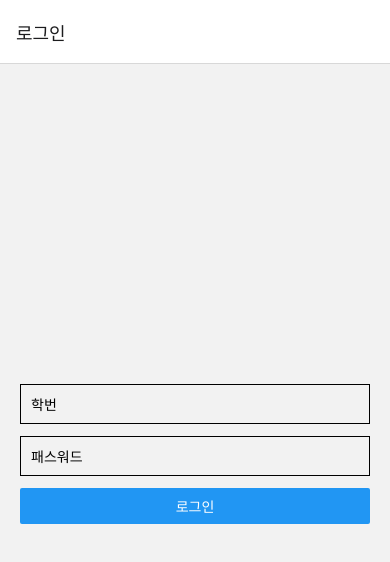
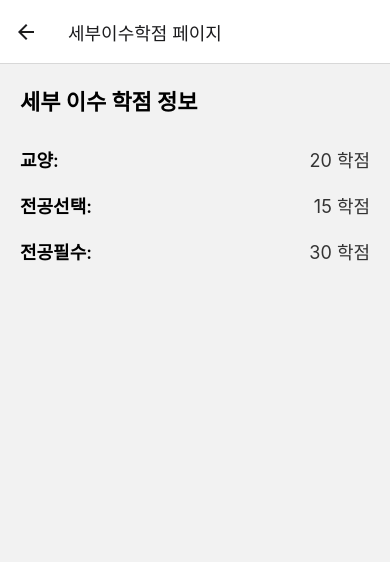
Before and after one commit to hz6450/2023-2-MobileProject, a React Native app in the folder mobileProject/: screen /DetailCredit in a window 390 px wide. Before the commit this address had no page. Shown: the top 562 px of the page. Built offline with nearby package versions, Linux system fonts and the light colour scheme.

Commit message:
Profile 페이지 수정필요

```diff
--- a/mobileProject/App.js
+++ b/mobileProject/App.js
@@ -3,6 +3,8 @@ import { NavigationContainer } from '@react-navigation/native';
 import { createNativeStackNavigator } from '@react-navigation/native-stack';
 import LoginScreen from './screen/Auth/Login';
 import HomeScreen from './screen/components/Home';
+import Profile from './screen/components/Profile';
+import DetailCredit from './screen/components/DetailCredit';
 
 // 스택 네비게이터 생성
 const Stack = createNativeStackNavigator();
@@ -13,6 +15,8 @@ function App() {
       <Stack.Navigator initialRouteName="Login">
         <Stack.Screen name="Login" component={LoginScreen} options={{ title: '로그인' }} />
         <Stack.Screen name="Home" component={HomeScreen} />
+        <Stack.Screen name="Profile" component={Profile} options={{ title: '프로필 페이지' }} />
+        <Stack.Screen name="DetailCredit" component={DetailCredit} options={{ title: '세부이수학점 페이지' }} />
       </Stack.Navigator>
     </NavigationContainer>
   );
--- a/mobileProject/package.json
+++ b/mobileProject/package.json
@@ -10,6 +10,7 @@
   },
   "dependencies": {
     "@expo/webpack-config": "^19.0.0",
+    "@react-native-async-storage/async-storage": "^1.19.4",
     "@react-navigation/native": "^6.1.9",
     "@react-navigation/native-stack": "^6.9.17",
     "expo": "~49.0.15",
--- a/mobileProject/screen/components/DetailCredit.js
+++ b/mobileProject/screen/components/DetailCredit.js
@@ -1 +1,63 @@
-// 세부이수학점
+// screens/DetailCredit.js
+import React from 'react';
+import { View, Text, StyleSheet, ScrollView } from 'react-native';
+
+const DetailCreditScreen = () => {
+  // 여기서 학점 데이터를 가져오는 로직을 추가할 수 있습니다.
+  // 예를 들어, API 호출을 통해 학점 정보를 조회할 수 있습니다.
+
+  // 임시 하드코딩된 학점 데이터
+  const creditInfo = {
+    general: 20, // 교양
+    majorSelect: 15, // 전공선택
+    majorRequired: 30, // 전공필수
+    // 필요하다면 추가적인 학점 정보를 여기에 넣을 수 있습니다.
+  };
+
+  return (
+    <ScrollView style={styles.container}>
+      <Text style={styles.title}>세부 이수 학점 정보</Text>
+      <View style={styles.infoContainer}>
+        <Text style={styles.label}>교양:</Text>
+        <Text style={styles.info}>{creditInfo.general} 학점</Text>
+      </View>
+      <View style={styles.infoContainer}>
+        <Text style={styles.label}>전공선택:</Text>
+        <Text style={styles.info}>{creditInfo.majorSelect} 학점</Text>
+      </View>
+      <View style={styles.infoContainer}>
+        <Text style={styles.label}>전공필수:</Text>
+        <Text style={styles.info}>{creditInfo.majorRequired} 학점</Text>
+      </View>
+      {/* 필요하다면 추가적인 학점 정보를 여기에 표시할 수 있습니다. */}
+    </ScrollView>
+  );
+};
+
+const styles = StyleSheet.create({
+  container: {
+    flex: 1,
+    padding: 20,
+  },
+  title: {
+    fontSize: 22,
+    fontWeight: 'bold',
+    marginBottom: 20,
+  },
+  infoContainer: {
+    flexDirection: 'row',
+    justifyContent: 'space-between',
+    alignItems: 'center',
+    paddingVertical: 10,
+  },
+  label: {
+    fontSize: 18,
+    fontWeight: '600',
+  },
+  info: {
+    fontSize: 18,
+    color: '#333',
+  },
+});
+
+export default DetailCreditScreen;
--- a/mobileProject/screen/components/Home.js
+++ b/mobileProject/screen/components/Home.js
@@ -14,9 +14,20 @@ const HomeScreen = ({ navigation }) => {
       navigation.navigate('Login');
     };
 
+    const navigateToProfile = () => {
+      navigation.navigate('Profile');
+    }
+
+    const navigateToDetailCredit = () => {
+      navigation.navigate('DetailCredit');
+    }
+
+
     return (
       <View style={styles.container}>
         <Text style={styles.title}>홈 화면에 오신 것을 환영합니다!</Text>
+        <Button title="프로필 페이지" onPress={navigateToProfile} />
+        <Button title="세부이수학점 페이지" onPress={navigateToDetailCredit} />
         <Button title="로그아웃" onPress={handleLogout} />
       </View>
     );
--- a/mobileProject/screen/components/Profile.js
+++ b/mobileProject/screen/components/Profile.js
@@ -1 +1,62 @@
-//프로필 페이지
+import React, { useState, useEffect } from 'react';
+import { View, Text, StyleSheet, Button, ActivityIndicator } from 'react-native';
+import { getFirestore, doc, getDoc } from 'firebase/firestore';
+import { initializeApp } from 'firebase/app';
+import firebaseConfig from '../../firebaseConfig';  // 경로는 실제 firebaseConfig가 위치한 곳에 맞춰야 합니다.
+
+// Firebase 앱 초기화 (이미 다른 곳에서 초기화가 되었다면 여기서는 생략 가능)
+const app = initializeApp(firebaseConfig);
+const firestore = getFirestore(app);
+
+const ProfileScreen = ({ navigation }) => {
+  const [userInfo, setUserInfo] = useState(null);
+  const [isLoading, setIsLoading] = useState(true);
+  const studentId = '학번을_여기에_입력'; // 실제 학번 값으로 변경해야 합니다.
+
+  useEffect(() => {
+    const fetchUserData = async () => {
+      try {
+        // Firestore에서 학번에 해당하는 문서를 조회합니다.
+        const docRef = doc(firestore, 'users', studentId);
+        const docSnap = await getDoc(docRef);
+
+        if (docSnap.exists()) {
+          // 문서에서 데이터를 가져와서 상태에 저장합니다.
+          setUserInfo(docSnap.data());
+        } else {
+          // 문서가 없을 때 처리 로직
+          console.log('No such document!');
+        }
+      } catch (error) {
+        console.error('Error getting document:', error);
+      }
+      setIsLoading(false);
+    };
+
+    fetchUserData();
+  }, [studentId]);
+
+  if (isLoading) {
+    return <ActivityIndicator size="large" />;
+  }
+
+  return (
+    <View style={styles.container}>
+      <Text style={styles.title}>프로필</Text>
+      {userInfo && (
+        <>
+          <Text style={styles.info}>이름: {userInfo.name}</Text>
+          <Text style={styles.info}>전공: {userInfo.major}</Text>
+          <Text style={styles.info}>전공 분류: {userInfo.MajorClassification}</Text>
+          <Text style={styles.info}>학년: {userInfo.grade}</Text>
+          {/* 필요하다면 추가적인 사용자 정보를 여기에 표시할 수 있습니다. */}
+        </>
+      )}
+      <Button title="로그아웃" onPress={handleLogout} />
+    </View>
+  );
+};
+
+// ... 스타일과 handleLogout 함수 ...
+
+export default ProfileScreen;
```
Also changed, not shown: 2 other files (tests, documents, lock files or other folders). Lines whose indentation alone changed are shown as unchanged.
